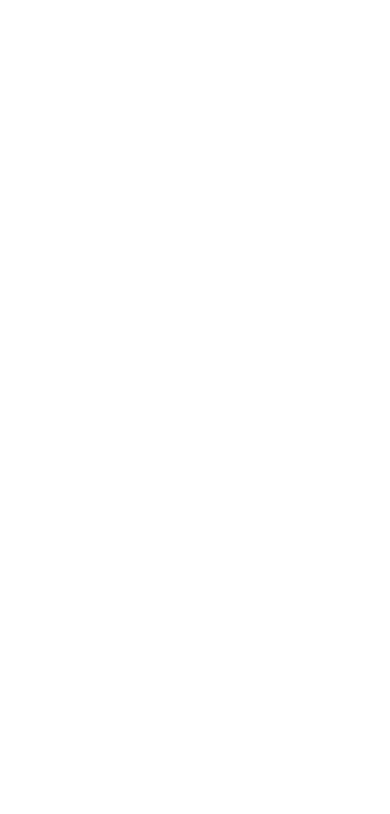
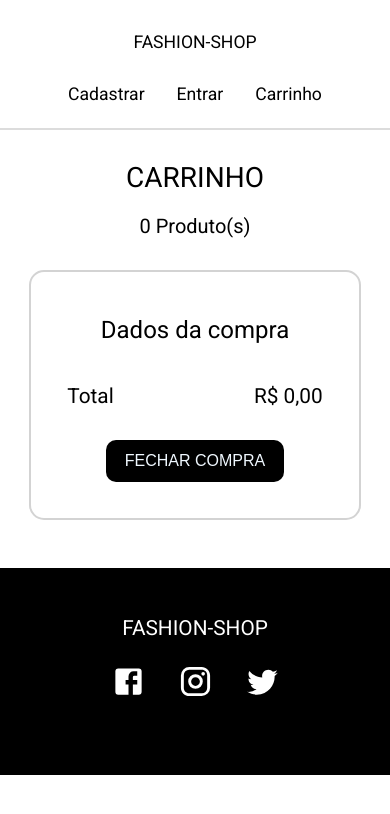
Before and after one commit to guisantosfr/Fashion-Shop, a React (Create React App) app: page /cart in a window 390 px wide. Before the commit this address had no page. Shown: the top 814 px of the page. Built offline with nearby package versions, Linux system fonts and the light colour scheme.

Commit message:
Finalizando página de carrinho

```diff
--- a/src/App.js
+++ b/src/App.js
@@ -6,10 +6,7 @@
 import Product from './pages/Product';
 import Search from './pages/Search';
 import Category from './pages/Category';
-
-/*
 import Cart from './pages/Cart';
-*/
 
 function App() {
   return (
@@ -22,8 +19,7 @@
         <Route path='results' element={<Search />} />
         <Route path='man' element={<Category option='man' />} />
         <Route path='woman' element={<Category option='woman' />} />
-        {/*
-        <Route path='cart' element={<Cart />} /> */}
+        <Route path='cart' element={<Cart />} />
       </Routes>
     </div>
   );
--- /dev/null
+++ b/src/components/CartInfo/index.js
@@ -0,0 +1,20 @@
+import './styles.css';
+
+function CartInfo({ total }) {
+  return (
+    <div className="cartinfo-container">
+      <h3 className="cartinfo-title">Dados da compra</h3>
+
+      <div className='cartinfo-data'>
+        <h4>Total</h4>
+        <span>{(total / 100).toLocaleString('pt-br', { style: 'currency', currency: 'BRL' })}</span>
+      </div>
+
+      <div>
+        <input type='button' value='FECHAR COMPRA' />
+      </div>
+    </div>
+  );
+}
+
+export default CartInfo;
--- /dev/null
+++ b/src/components/CartInfo/styles.css
@@ -0,0 +1,91 @@
+.cartinfo-container {
+  display: flex;
+  flex-direction: column;
+
+  min-width: 350px;
+  text-align: center;
+  padding: 1.25em;
+  border: 2px solid lightgray;
+  border-radius: 15px;
+}
+
+.cartinfo-title {
+  font-size: 1.7rem;
+  font-weight: 400;
+  margin: 1.5rem 0;
+}
+
+.cartinfo-data {
+  display: flex;
+  justify-content: space-between;
+  margin-bottom: 1.5rem;
+}
+
+.cartinfo-data h4,
+span {
+  font-size: 1.5rem;
+  font-weight: 400;
+  margin: 0;
+}
+
+.cartinfo-container input {
+  width: 90%;
+  padding: .75em 1em;
+  background-color: black;
+  border: none;
+  border-radius: 10px;
+  color: aliceblue;
+  font-size: 1.5rem;
+  cursor: pointer;
+}
+
+@media(max-width: 1150px) {
+  .cartinfo-container {
+    min-width: 300px;
+  }
+
+  .cartinfo-container input {
+    font-size: 1.25rem;
+  }
+}
+
+@media(max-width: 950px) {
+  .cartinfo-container {
+    min-width: 250px;
+  }
+
+  .cartinfo-container input {
+    font-size: 1.1rem;
+  }
+
+  .cartinfo-title {
+    font-size: 1.5rem;
+  }
+
+  .cartinfo-container h4,
+  span {
+    font-size: 1.3rem;
+  }
+
+  .cartinfo-container input {
+    font-size: 1rem;
+  }
+}
+
+@media(max-width: 825px) {
+  .cartinfo-container {
+    margin-bottom: 1rem;
+  }
+
+  .cbf-topo {
+    display: none;
+  }
+
+  .cartinfo-container div {
+    margin: 1rem;
+  }
+
+  .cartinfo-container input {
+    width: 70%;
+  }
+}
--- /dev/null
+++ b/src/components/CartProduct/index.js
@@ -0,0 +1,38 @@
+import { useDispatch } from 'react-redux';
+import { removeItem } from '../../redux/cartSlice';
+
+import DeleteIcon from '@mui/icons-material/Delete';
+
+import './styles.css';
+
+function CartProduct({ id, img, name, size, value, quant }) {
+  const dispatch = useDispatch();
+
+  const excluirItemCarrinho = () => {
+    dispatch(removeItem(id))
+  }
+
+  return (
+    <div className='cart-product-container'>
+      <img src={img} alt={name} className='cart-product-img' />
+
+      <div className="cart-product-data">
+        <p className=''>Produto: <br /><span>{name}</span></p>
+        <p>ID: <span>{id}</span></p>
+        <p>Tamanho: <span>{size.value}</span></p>
+        <p>Quantidade: <span>{quant}</span></p>
+        <span className="cart-product-value">R$ {(value / 100).toFixed(2)}</span>
+
+        <div className="delete-item-cart-button">
+          <button
+            className='delete-item-cart-button'
+            type='button'
+            onClick={() => excluirItemCarrinho()}><DeleteIcon fontSize='large' /></button>
+        </div>
+
+      </div>
+    </div>
+  );
+}
+
+export default CartProduct;
--- /dev/null
+++ b/src/components/CartProduct/styles.css
@@ -0,0 +1,87 @@
+.cart-product-container {
+  display: flex;
+  flex-direction: row;
+  justify-content: center;
+  align-items: center;
+
+  border-bottom: 2px solid lightgray;
+  margin-bottom: 1.25rem;
+  padding-bottom: 1.25rem;
+
+  max-width: 700px;
+}
+
+.cart-product-img {
+  height: 200px;
+  width: 200px;
+}
+
+.cart-product-data {
+  display: flex;
+  justify-content: space-between;
+  flex-direction: column;
+  width: 100%;
+  margin-left: 1.25rem;
+}
+
+.cart-product-data p {
+  font-size: 1.5rem;
+  margin: .5rem 0;
+  font-weight: bold;
+}
+
+.cart-product-value {
+  font-size: 1.5rem;
+  margin: .5rem 0;
+}
+
+br {
+  display: none;
+}
+
+@media(max-width: 1150px) {
+  .cart-product-data {
+    flex-direction: column;
+  }
+}
+
+@media(max-width: 950px) {
+  .cart-product-value {
+    font-size: 1.5rem;
+  }
+}
+
+@media(max-width: 825px) {
+  .cart-product-container {
+    margin: 1rem auto;
+    justify-content: space-between;
+  }
+}
+
+@media(max-width: 500px) {
+  .cart-product-value {
+    font-size: 1.25rem;
+  }
+
+  .cart-product-data p {
+    font-size: 1.25rem;
+  }
+
+  br {
+    display: block;
+  }
+
+  .cart-product-img {
+    width: 150px;
+    height: 150px;
+  }
+}
+
+@media(max-width: 450px) {
+  .c-container-buttons {
+    margin: 0;
+    padding: .5rem 0;
+    border-right: none;
+    border-bottom: 2px solid lightgray;
+  }
+}
--- /dev/null
+++ b/src/pages/Cart/index.js
@@ -0,0 +1,52 @@
+import { useSelector } from 'react-redux';
+import { useState, useEffect } from "react";
+
+import CartInfo from "../../components/CartInfo";
+import CartProduct from "../../components/CartProduct";
+import Footer from "../../components/Footer";
+import Header from "../../components/Header";
+
+import './styles.css';
+
+function Cart() {
+  const cart = useSelector(state => state.cart);
+  const [totalCartValue, setTotalCartValue] = useState(0);
+
+  const valuesArray = cart.map((item) => item.value);
+  const initialCartValue = 0;
+
+  useEffect(() => {
+    setTotalCartValue(valuesArray.reduce((previousValue, currentValue) => previousValue + currentValue, initialCartValue));
+  }, [cart.length, valuesArray]);
+
+  return (
+    <>
+      <Header />
+
+      <div className="cart-container">
+        <div className="cart-titles">
+          <h1>CARRINHO</h1>
+          <h3>{cart.length} Produto(s)</h3>
+        </div>
+
+        <div className='cart-main'>
+          <div>
+            {cart.map((item) => {
+              return (
+                <CartProduct key={item.id} id={item.id} name={item.name} img={item.img} size={item.tamanho} value={item.value} quant={item.qtd} />
+              );
+            })}
+          </div>
+          <div>
+            <CartInfo total={totalCartValue.toFixed(2)} />
+          </div>
+        </div>
+
+      </div>
+
+      <Footer />
+    </>
+  );
+}
+
+export default Cart;
--- /dev/null
+++ b/src/pages/Cart/styles.css
@@ -0,0 +1,47 @@
+.cart-container {
+  display: flex;
+  flex-direction: column;
+  justify-content: center;
+  align-items: center;
+}
+
+.cart-titles h1 {
+  text-align: center;
+  font-weight: 500;
+  font-size: 2.5rem;
+}
+
+.cart-titles h3 {
+  text-align: center;
+  font-weight: 400;
+  font-size: 1.5rem;
+  margin-bottom: 2rem;
+}
+
+.cart-main {
+  display: flex;
+  flex-direction: row;
+  justify-content: space-between;
+  width: 90%;
+  max-width: 1250px;
+}
+
+@media(max-width: 825px) {
+  .cart-main {
+    flex-direction: column;
+  }
+}
+
+@media(max-width: 500px) {
+  .cart-titles h1 {
+    font-size: 1.75rem;
+  }
+
+  .cart-titles h3 {
+    font-size: 1.25rem;
+  }
+
+  .cart-main {
+    width: 85%;
+  }
+}
```
